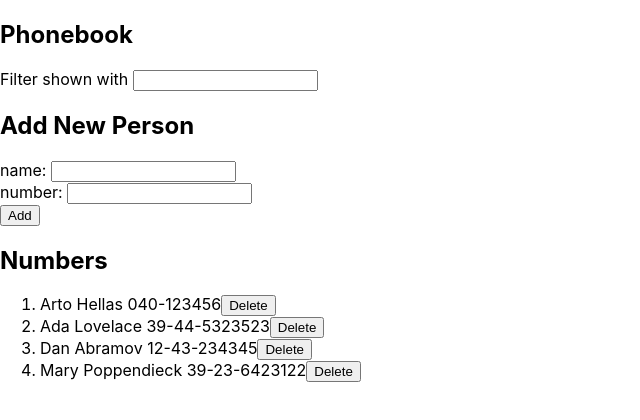
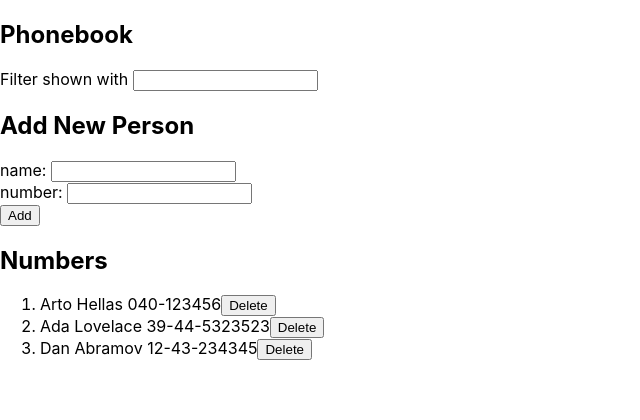
Before and after one commit to pepeju1995/BootCampReact, a React (Create React App) app in the folder part2/guidetel/: page / in a window 1280 px wide. Shown: the top 420 px of the page, without its empty margins (0-640 px from the left). Built offline with nearby package versions, Linux system fonts and the light colour scheme; data requests are answered from the project's data file.

Commit message:
Fixed delete and added new contact

```diff
--- a/part2/guidetel/db.json
+++ b/part2/guidetel/db.json
@@ -14,11 +14,6 @@
       "name": "Dan Abramov",
       "number": "12-43-234345",
       "id": 3
-    },
-    {
-      "name": "Mary Poppendieck",
-      "number": "39-23-6423122",
-      "id": 4
     }
   ]
 }
--- a/part2/guidetel/src/App.js
+++ b/part2/guidetel/src/App.js
@@ -3,7 +3,7 @@ import { useState, useEffect } from 'react';
 import {Persons} from './Components/Person'
 import { Filter } from './Components/Filter';
 import { PersonForm } from './Components/PersonForm';
-import { getAllPersons, setPerson } from './Services';
+import personServices from './Services/index'
 
 const DATA = "http://localhost:3001/persons"
 
@@ -15,7 +15,8 @@ function App() {
   const [newSearch, setNewSearch] = useState('')
 
   useEffect(() => {
-    getAllPersons(DATA)
+    personServices
+      .getAllPersons(DATA)
       .then((response) => {
         setAllPersons(response)
       })
@@ -39,14 +40,17 @@ function App() {
 
   const handleSubmit = (event) => {
     event.preventDefault()
-    const existe = allPersons.find(person => person.name === newName)
-    if(existe === 'undefined'){
-      const newPerson = {
+    const existe = allPersons.filter(person => person.name === newName)
+    console.log(existe)
+
+    if(existe.length === 0){
+      const personToAdd = {
         name: newName,
         number: newNumber,
         id: allPersons.length + 1
       }
-      setPerson(DATA, newPerson)
+      personServices
+        .setPerson(DATA, personToAdd)
         .then((newPerson) => {
           setAllPersons(prevAllPerson => prevAllPerson.concat(newPerson))
         })
@@ -58,6 +62,19 @@ function App() {
     setNewNumber('')
   }
 
+  const deletePerson = (id) => {
+    const filteredPerson = allPersons.filter(person => person.id === id)
+    const personName = filteredPerson[0].name
+    const personId = filteredPerson[0].id
+
+    if(window.confirm(`Eliminar ${personName}`)){
+      personServices
+        .remove(id)
+      console.log(`${personName} se ha eliminado correctamente`)
+      setAllPersons(allPersons.filter(person => person.id !== personId))
+    }
+  }
+
   return (
     <div>
       <h2>Phonebook</h2>
@@ -66,8 +83,8 @@ function App() {
       <PersonForm handleSubmit={handleSubmit} handleChangeName={handleChangeName}
       handleChangeNumber={handleChangeNumber} newName={newName} newNumber={newNumber} />
       <h2>Numbers</h2>
-      {newSearch === '' ? <Persons persons={allPersons} />
-        : <Persons persons={persons} />}
+      {newSearch === '' ? <Persons persons={allPersons} deletePerson={deletePerson} />
+        : <Persons persons={persons} deletePerson={deletePerson} />}
     </div>
   );
 }
--- a/part2/guidetel/src/Components/Person.js
+++ b/part2/guidetel/src/Components/Person.js
@@ -1,13 +1,8 @@
-import { deletePerson } from "../Services"
-
-const Person = ({person}) => {
+const Person = ({person, deletePerson}) => {
     return (
-        <li>{person.name} {person.number}
-            <button onClick={() => {
-                if(window.confirm(`Desea eliminar ${person.name}?`)){
-                    deletePerson(person.id)
-                }
-            }}>
+        <li>
+            {person.name} {person.number}
+            <button onClick={() => deletePerson(person.id)}>
                 Delete
             </button>
         </li>
@@ -15,10 +10,12 @@ const Person = ({person}) => {
 }
 
 
-export const Persons = ({persons}) => {
+export const Persons = ({persons, deletePerson}) => {
     return (
         <ol>
-            {persons.map((person) => <Person person={person} key={person.id} />)}
+            {persons.map((person, i) =>
+                <Person person={person} key={i} deletePerson={deletePerson} />
+            )}
         </ol>
     )
 }
--- a/part2/guidetel/src/Services/index.js
+++ b/part2/guidetel/src/Services/index.js
@@ -1,6 +1,6 @@
 import axios from 'axios'
 
-export const getAllPersons = (url) => {
+const getAllPersons = (url) => {
     return axios.get(url)
       .then((response) => {
           const {data} = response
@@ -8,7 +8,7 @@ export const getAllPersons = (url) => {
       })
 }
 
-export const setPerson = (url, {name, number, id}) => {
+const setPerson = (url, {name, number, id}) => {
     return axios.post(url, {name, number, id})
         .then((response) => {
             const {data} = response
@@ -16,10 +16,12 @@ export const setPerson = (url, {name, number, id}) => {
         })
 }
 
-export const deletePerson = (id) => {
+const remove = (id) => {
     return axios.delete(`http://localhost:3001/persons/${id}`)
         .then(response => {
             const {data} = response
             return data
         })
 }
+
+export default { getAllPersons, setPerson, remove }
```
